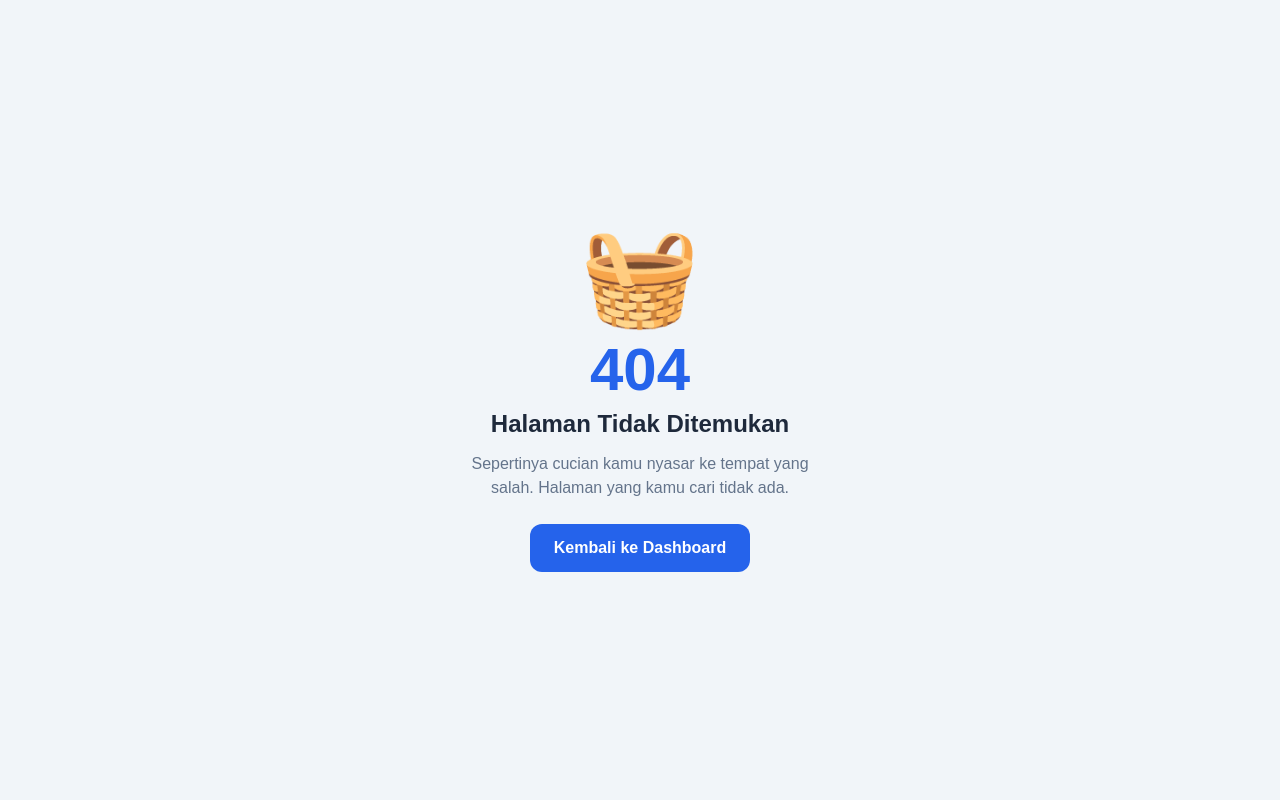
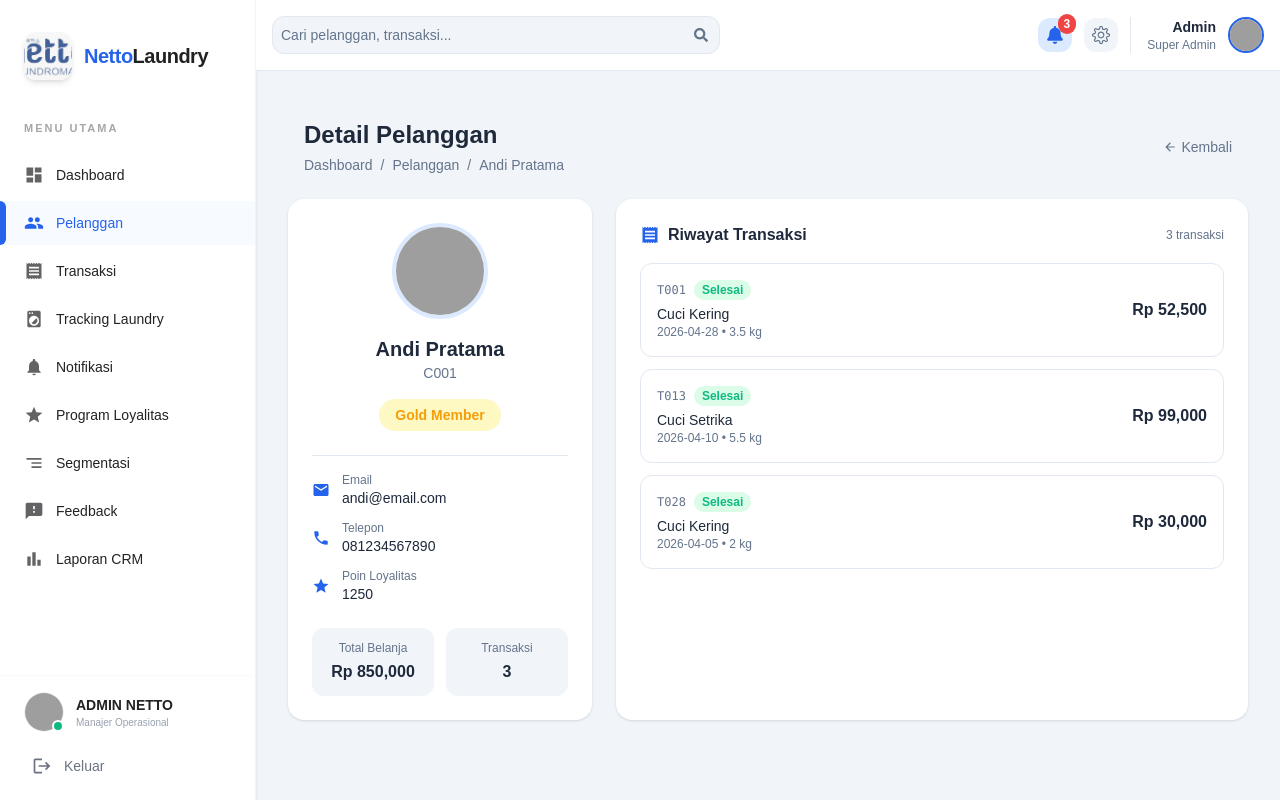
Before and after one commit to bungales/Bunga_PFL, a React (Vite) app: page /customers/C001 in a window 1280 px wide. Before the commit this address had no page. Built offline with nearby package versions, Linux system fonts and the light colour scheme; sample sign-in values are in the browser's storage; grey boxes are pictures that could not be loaded; a web font is replaced by a local one.

Commit message:
pertemuan 9 Dynamic Route

```diff
--- a/src/App.jsx
+++ b/src/App.jsx
@@ -14,6 +14,7 @@ const Loyalty = React.lazy(() => import("./pages/Loyalty"));
 const Segmentation = React.lazy(() => import("./pages/Segmentation"));
 const Feedback = React.lazy(() => import("./pages/Feedback"));
 const Reports = React.lazy(() => import("./pages/Reports"));
+const CustomerDetail = React.lazy(() => import("./pages/CustomerDetail"));
 const NotFound = React.lazy(() => import("./pages/NotFound"));
 
 const Login = React.lazy(() => import("./pages/auth/Login"));
@@ -40,6 +41,7 @@ export default function App() {
         <Route element={<PrivateRoute><MainLayout /></PrivateRoute>}>
           <Route path="/" element={<Dashboard />} />
           <Route path="/customers" element={<Customers />} />
+          <Route path="/customers/:id" element={<CustomerDetail />} />
           <Route path="/transactions" element={<Transactions />} />
           <Route path="/tracking" element={<Tracking />} />
           <Route path="/notifications" element={<Notifications />} />
--- /dev/null
+++ b/src/pages/CustomerDetail.jsx
@@ -0,0 +1,146 @@
+import { useParams, Link } from "react-router-dom";
+import PageHeader from "../components/PageHeader";
+import customersData from "../data/customers.json";
+import transactionsData from "../data/transactions.json";
+import { MdArrowBack, MdPerson, MdEmail, MdPhone, MdStar, MdReceipt } from "react-icons/md";
+
+const loyaltyColor = {
+  Gold: "text-kuning bg-yellow-100",
+  Silver: "text-gray-500 bg-gray-100",
+  Bronze: "text-orange-500 bg-orange-100",
+};
+
+const statusColor = {
+  Selesai: "text-hijau bg-green-100",
+  Proses: "text-primary bg-primary-light",
+  Menunggu: "text-kuning bg-yellow-100",
+};
+
+export default function CustomerDetail() {
+  const { id } = useParams();
+  const customer = customersData.find((c) => c.id === id);
+  const customerTransactions = customer
+    ? transactionsData.filter((t) => t.customerId === customer.id)
+    : [];
+
+  if (!customer) {
+    return (
+      <div className="flex flex-col items-center justify-center py-20 text-teks-samping">
+        <MdPerson className="text-6xl mb-4 opacity-30" />
+        <p className="text-lg font-medium">Pelanggan tidak ditemukan</p>
+        <Link to="/customers" className="mt-4 text-primary hover:underline text-sm">
+          ← Kembali ke Pelanggan
+        </Link>
+      </div>
+    );
+  }
+
+  return (
+    <div>
+      <PageHeader
+        title={`Detail Pelanggan`}
+        breadcrumb={["Dashboard", "Pelanggan", customer.name]}
+      >
+        <Link
+          to="/customers"
+          className="flex items-center gap-1 text-sm text-teks-samping hover:text-teks transition"
+        >
+          <MdArrowBack /> Kembali
+        </Link>
+      </PageHeader>
+
+      <div className="grid grid-cols-1 lg:grid-cols-3 gap-6">
+        {/* Info Pelanggan */}
+        <div className="bg-white rounded-2xl shadow-sm p-6">
+          <div className="flex flex-col items-center text-center gap-4">
+            <img
+              src={`https://ui-avatars.com/api/?name=${encodeURIComponent(customer.name)}&background=3b82f6&color=fff&size=128`}
+              className="w-24 h-24 rounded-full border-4 border-primary-light"
+              alt={customer.name}
+            />
+            <div>
+              <h2 className="font-bold text-teks text-xl">{customer.name}</h2>
+              <p className="text-sm text-teks-samping">{customer.id}</p>
+            </div>
+            <span className={`px-4 py-1.5 rounded-full text-sm font-semibold ${loyaltyColor[customer.loyalty]}`}>
+              {customer.loyalty} Member
+            </span>
+          </div>
+
+          <div className="mt-6 space-y-3 border-t border-garis pt-4">
+            <InfoRow icon={<MdEmail />} label="Email" value={customer.email} />
+            <InfoRow icon={<MdPhone />} label="Telepon" value={customer.phone} />
+            <InfoRow icon={<MdStar />} label="Poin Loyalitas" value={customer.points} />
+          </div>
+
+          <div className="mt-6 grid grid-cols-2 gap-3">
+            <StatCard label="Total Belanja" value={`Rp ${customer.totalSpent.toLocaleString()}`} />
+            <StatCard label="Transaksi" value={customerTransactions.length} />
+          </div>
+        </div>
+
+        {/* Riwayat Transaksi */}
+        <div className="lg:col-span-2 bg-white rounded-2xl shadow-sm p-6">
+          <div className="flex items-center gap-2 mb-4">
+            <MdReceipt className="text-primary text-xl" />
+            <h2 className="font-semibold text-teks">Riwayat Transaksi</h2>
+            <span className="ml-auto text-xs text-teks-samping">
+              {customerTransactions.length} transaksi
+            </span>
+          </div>
+
+          {customerTransactions.length > 0 ? (
+            <div className="space-y-3">
+              {customerTransactions.map((t) => (
+                <div
+                  key={t.id}
+                  className="flex items-center justify-between p-4 border border-garis rounded-xl hover:bg-latar transition"
+                >
+                  <div className="flex-1">
+                    <div className="flex items-center gap-2 mb-1">
+                      <span className="font-mono text-xs text-teks-samping">{t.id}</span>
+                      <span className={`px-2 py-0.5 rounded-full text-xs font-semibold ${statusColor[t.status]}`}>
+                        {t.status}
+                      </span>
+                    </div>
+                    <p className="text-sm text-teks font-medium">{t.service}</p>
+                    <p className="text-xs text-teks-samping">{t.date} • {t.weight} kg</p>
+                  </div>
+                  <div className="text-right">
+                    <p className="font-bold text-teks">Rp {t.price.toLocaleString()}</p>
+                  </div>
+                </div>
+              ))}
+            </div>
+          ) : (
+            <div className="text-center py-12 text-teks-samping">
+              <MdReceipt className="text-4xl mx-auto mb-2 opacity-30" />
+              <p className="text-sm">Belum ada transaksi</p>
+            </div>
+          )}
+        </div>
+      </div>
+    </div>
+  );
+}
+
+function InfoRow({ icon, label, value }) {
+  return (
+    <div className="flex items-center gap-3">
+      <span className="text-primary text-lg">{icon}</span>
+      <div className="flex-1">
+        <p className="text-xs text-teks-samping">{label}</p>
+        <p className="text-sm font-medium text-teks">{value}</p>
+      </div>
+    </div>
+  );
+}
+
+function StatCard({ label, value }) {
+  return (
+    <div className="bg-latar rounded-xl p-3 text-center">
+      <p className="text-xs text-teks-samping mb-1">{label}</p>
+      <p className="font-bold text-teks">{value}</p>
+    </div>
+  );
+}
--- a/src/pages/Customers.jsx
+++ b/src/pages/Customers.jsx
@@ -1,4 +1,5 @@
 import { useState } from "react";
+import { Link } from "react-router-dom";
 import PageHeader from "../components/PageHeader";
 import customersData from "../data/customers.json";
 import { MdSearch, MdAdd, MdEdit, MdDelete, MdClose } from "react-icons/md";
@@ -72,9 +73,9 @@ export default function Customers() {
                 <tr key={c.id} className="border-b border-garis last:border-0 hover:bg-latar transition">
                   <td className="py-3">
                     <div className="flex items-center space-x-3">
-                      <img src={`https://avatar.iran.liara.run/public/${c.id.slice(1)}`} className="w-8 h-8 rounded-full" alt="" />
+                      <img src={`https://ui-avatars.com/api/?name=${encodeURIComponent(c.name)}&background=3b82f6&color=fff&size=64`} className="w-8 h-8 rounded-full" alt={c.name} />
                       <div>
-                        <p className="font-medium text-teks">{c.name}</p>
+                        <Link to={`/customers/${c.id}`} className="font-medium text-teks hover:text-primary hover:underline">{c.name}</Link>
                         <p className="text-xs text-teks-samping">{c.email}</p>
                       </div>
                     </div>
```
